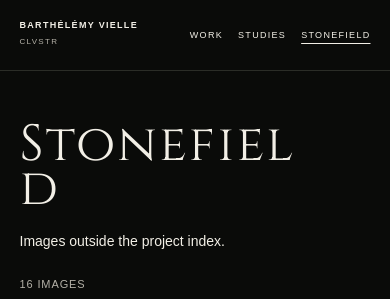
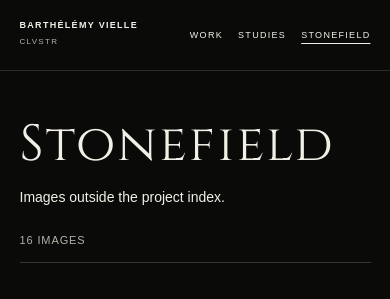
Before and after one commit to brtlmvll/barthelemyvielle, a plain HTML site: page projects/stonefield.html in a window 390 px wide. Shown: the top 299 px of the page. Drawn offline with Linux system fonts and the light colour scheme.

Commit message:
Fix Stonefield title wrapping on mobile; invalidate cached stylesheet

```diff
--- a/assets/stonefield.css
+++ b/assets/stonefield.css
@@ -18,7 +18,8 @@ body.stonefield-page {
   padding-bottom: 1rem;
   border-bottom: 1px solid #353730;
 }
-.field-intro h1 {font-size: clamp(44px,13vw,220px); line-height: .87; letter-spacing: .045em; margin: 0}
+.field-heading {min-width: 0; max-width: 100%}
+.field-intro h1 {max-width: none; white-space: nowrap; overflow-wrap: normal; font-size: clamp(44px,13vw,220px); line-height: .87; letter-spacing: .045em; margin: 0}
 .field-heading p {margin: 1.35rem 0 0; font-size: 14px}
 .field-count {margin: 0; color: var(--muted); font-size: 11px; letter-spacing: .08em; text-transform: uppercase}
 .field-deposit {
--- a/projects/stonefield.html
+++ b/projects/stonefield.html
@@ -8,7 +8,7 @@
 <link rel="canonical" href="https://barthelemyvielle.com/projects/stonefield">
 <link rel="icon" href="/favicon.svg" type="image/svg+xml">
 <link rel="stylesheet" href="../assets/project-pages.css?v=20261106-dark">
-<link rel="stylesheet" href="../assets/stonefield.css?v=20261122-sprint">
+<link rel="stylesheet" href="../assets/stonefield.css?v=20261122-title-fix">
 <script src="../assets/stonefield.js?v=20261121-global" defer></script>
 </head>
 <body class="stonefield-page">
```
Also changed, not shown: tools/stonefield.html (+1 -1 lines).
